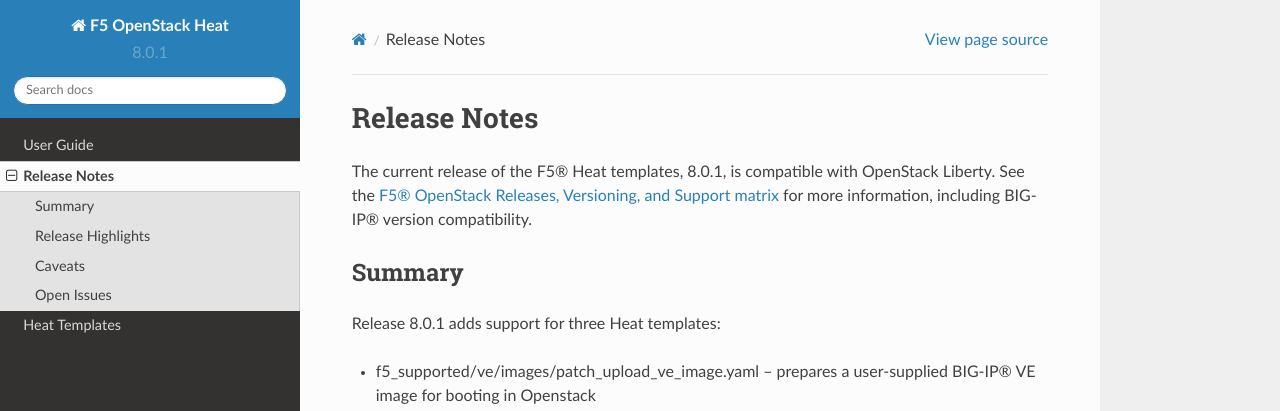
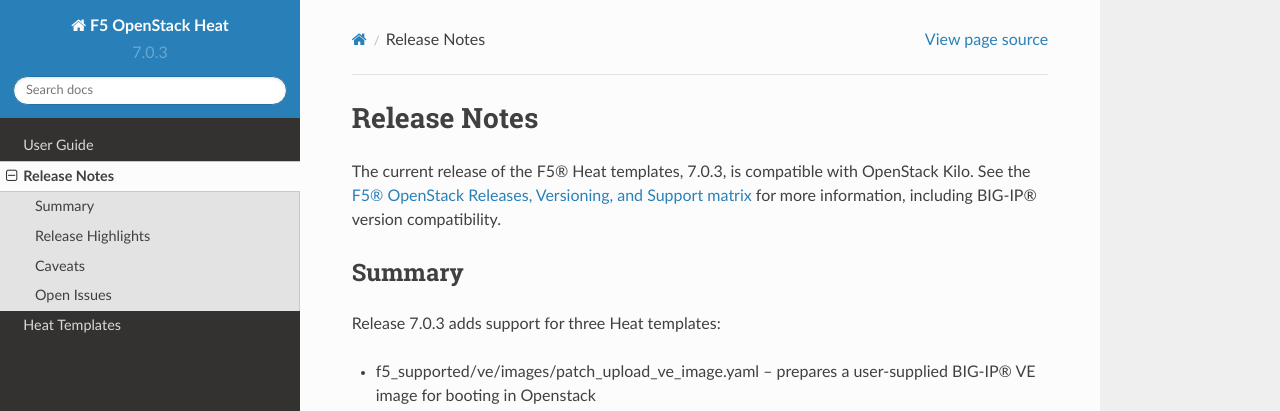
Before and after one commit to F5Networks/f5-openstack-heat, a Sphinx documentation site: the page built from docs/release-notes.rst, in a window 1280 px wide and 1203 px high. Shown: the top 411 px of the window. Built offline with Sphinx 7.4.7 and the Read the Docs theme 2.0.0, drawn with Linux system fonts in a browser that asks for light colours.

Commit message:
Setting release in docs/conf.py to correct version for kilo.

```diff
--- a/docs/conf.py
+++ b/docs/conf.py
@@ -62,12 +62,12 @@
 # built documents.
 #
 # The short X.Y version.
-version = "8.0.1"
+version = "7.0.3"
 # The full version, including alpha/beta/rc tags.
-release = "8.0.1"
+release = "7.0.3"
 
 # OpenStack release
-openstack_release = "Liberty"
+openstack_release = "Kilo"
 
 rst_epilog = """
 .. |openstack| replace:: {0}
--- a/version.py
+++ b/version.py
@@ -15,5 +15,5 @@
 # After release remove the pre-release strings
 # Maintenance release bumps patch version (last number)
 # New template bumps minor version
-VERSION = u'1.0.1.alpha.1'
+VERSION = u'7.0.3'
 OPENSTACK_RELEASE = u'kilo'
```
